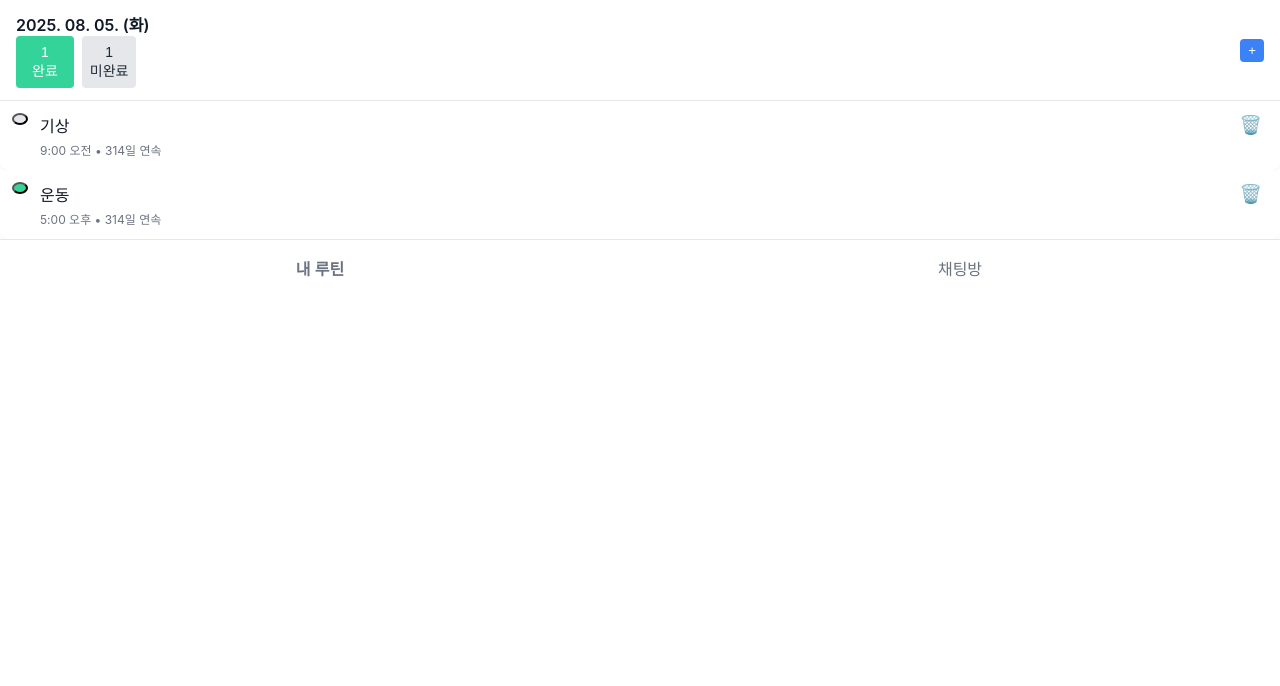
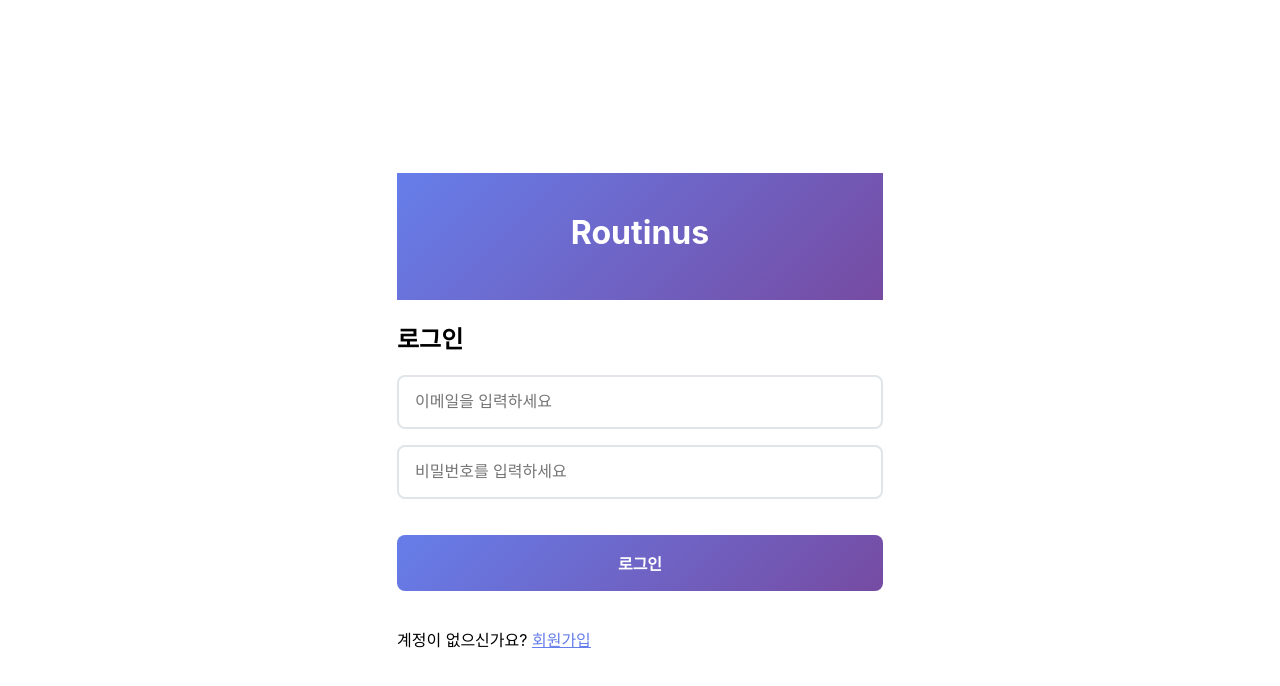
Before and after one commit to Burgerjoa/Routinus, a React (Create React App) app: page / in a window 1280 px wide. Shown: the top 686 px of the page. Built offline with nearby package versions, Linux system fonts and the light colour scheme; no server answers.

Commit message:
feat/#4 로그인 및 회원가입 페이지 구현

```diff
--- a/src/App.jsx
+++ b/src/App.jsx
@@ -1,16 +1,21 @@
 // src/App.jsx
 import React, { useState, useEffect } from 'react' // useEffect 추가
+import { onAuthStateChanged } from 'firebase/auth'
+import { auth } from './components/chatting/firebase' // Firebase 인증 가져오기
 import Header          from './components/common/Header/Header'
 import RoutineList     from './components/routine/RoutineList/RoutineList'
 import AddRoutineModal from './components/routine/AddroutineModal/AddRoutineModal'
 import BottomNav       from './components/common/BottomNav/BottomNav'
 import styles          from './App.css'
 import ChatList        from './components/chatting/chat' // 채팅 컴포넌트 임포트
+import Login           from './components/login/login' // 로그인 컴포넌트 임포트
 
 const STORAGE_KEY = 'routinus-routines' // 로컬스토리지 키 상수
 
 export default function App() {
   const [currentTab, setCurrentTab] = useState('routine')
+  const [user, setUser] = useState(null)
+  const [authLoading, setAuthLoading] = useState(true)
 
   // 초기값 로드
   const [routines, setRoutines] = useState(() => {
@@ -56,6 +61,21 @@ export default function App() {
   // 완료/미완료 카운트
   const doneCount    = routines.filter(r => r.done).length
   const pendingCount = routines.length - doneCount
+
+  // 인증 상태 확인
+  useEffect(() => {
+    const unsubscribe = onAuthStateChanged(auth, (currentUser) => {
+      setUser(currentUser)
+      setAuthLoading(false)
+    })
+
+    return () => unsubscribe()
+  }, [])
+
+  // 로그인되지 않은 경우 로그인 페이지 표시
+  if (!user) {
+    return <Login />
+  }
 
   return (
     <div className={styles.appContainer}>
--- a/src/components/chatting/firebase.js
+++ b/src/components/chatting/firebase.js
@@ -1,5 +1,6 @@
 import { initializeApp } from "firebase/app";
 import { getFirestore } from "firebase/firestore";
+import { getAuth } from "firebase/auth";
 
 const firebaseConfig = {
   apiKey:  process.env.REACT_APP_API_KEY,
@@ -15,5 +16,6 @@ const firebaseConfig = {
 const app = initializeApp(firebaseConfig);
 
 export const db = getFirestore(app);
+export const auth = getAuth(app);
 
 export default app;
--- /dev/null
+++ b/src/components/login/login.js
@@ -0,0 +1,95 @@
+import { useState } from 'react'
+import { signInWithEmailAndPassword, createUserWithEmailAndPassword } from 'firebase/auth'
+import { auth } from '../chatting/firebase'
+import styles from './login.module.css'
+
+function Login() {
+  const [email, setEmail] = useState('')
+  const [password, setPassword] = useState('')
+  const [isLogin, setIsLogin] = useState(true)
+
+  // 로그인
+  const handleLogin = async (e) => {
+    e.preventDefault()
+
+    try {
+      await signInWithEmailAndPassword(auth, email, password)
+      setEmail('')
+      setPassword('')
+    } catch (error) {
+      console.error('로그인 오류:', error.message)
+      alert('로그인 실패: ' + error.message)
+    }
+  }
+
+  // 회원가입
+  const handleSignup = async (e) => {
+    e.preventDefault()
+
+    try {
+      await createUserWithEmailAndPassword(auth, email, password)
+      setEmail('')
+      setPassword('')
+    } catch (error) {
+      console.error('회원가입 오류:', error.message)
+      alert('회원가입 실패: ' + error.message)
+    }
+  }
+
+  return (
+    <div className={styles.loginContainer}>
+      <div className={styles.loginWrapper}>
+        <div className={styles.logoSection}>
+          <h1 className={styles.logo}>Routinus</h1>
+        </div>
+
+        <form onSubmit={isLogin ? handleLogin : handleSignup} className={styles.loginForm}>
+          <h2 className={styles.formTitle}>
+            {isLogin ? '로그인' : '회원가입'}
+          </h2>
+
+          <div className={styles.inputGroup}>
+            <input
+              type="email"
+              placeholder="이메일을 입력하세요"
+              value={email}
+              onChange={(e) => setEmail(e.target.value)}
+              className={styles.input}
+              required
+            />
+
+            <input
+              type="password"
+              placeholder="비밀번호를 입력하세요"
+              value={password}
+              onChange={(e) => setPassword(e.target.value)}
+              className={styles.input}
+              required
+            />
+          </div>
+
+          <button
+            type="submit"
+            className={styles.submitButton}
+          >
+            {isLogin ? '로그인' : '회원가입'}
+          </button>
+
+          <div className={styles.toggleSection}>
+            <p>
+              {isLogin ? '계정이 없으신가요? ' : '이미 계정이 있으신가요? '}
+              <span
+                onClick={() => setIsLogin(!isLogin)}
+                className={styles.toggleLink}
+              >
+                {isLogin ? '회원가입' : '로그인'}
+              </span>
+            </p>
+          </div>
+        </form>
+      </div>
+    </div>
+  )
+}
+
+export default Login
--- /dev/null
+++ b/src/components/login/login.module.css
@@ -0,0 +1,82 @@
+.title {
+  font-size: 24px;
+  font-weight: bold;
+  margin-bottom: 20px;
+}
+
+.loginContainer {
+  display: flex;
+  justify-content: center;
+  align-items: center;
+  min-height: 100vh;
+  padding: 20px;
+}
+
+.logoSection {
+  background: linear-gradient(135deg, #667eea 0%, #764ba2 100%);
+  color: white;
+  text-align: center;
+  padding: 40px 20px;
+}
+
+.logo {
+  margin: 0;
+  font-size: 32px;
+  font-weight: bold;
+  margin-bottom: 8px;
+}
+
+.inputGroup {
+  margin-bottom: 20px;
+}
+
+.input {
+  width: 100%;
+  padding: 16px;
+  margin-bottom: 16px;
+  border: 2px solid #e1e5e9;
+  border-radius: 8px;
+  font-size: 16px;
+  transition: border-color 0.3s ease;
+  box-sizing: border-box;
+}
+
+.input:focus {
+  outline: none;
+  border-color: #667eea;
+}
+
+.input:disabled {
+  background-color: #f5f5f5;
+  cursor: not-allowed;
+}
+
+.submitButton {
+  width: 100%;
+  padding: 16px;
+  background: linear-gradient(135deg, #667eea 0%, #764ba2 100%);
+  color: white;
+  border: none;
+  border-radius: 8px;
+  font-size: 16px;
+  font-weight: 600;
+  cursor: pointer;
+  transition: transform 0.2s ease;
+  margin-bottom: 20px;
+}
+
+.submitButton:hover:not(:disabled) {
+  transform: translateY(-2px);
+}
+
+.submitButton:disabled {
+  opacity: 0.6;
+  cursor: not-allowed;
+  transform: none;
+}
+
+.toggleLink {
+  color: #667eea;
+  cursor: pointer;
+  text-decoration: underline;
+}
```
